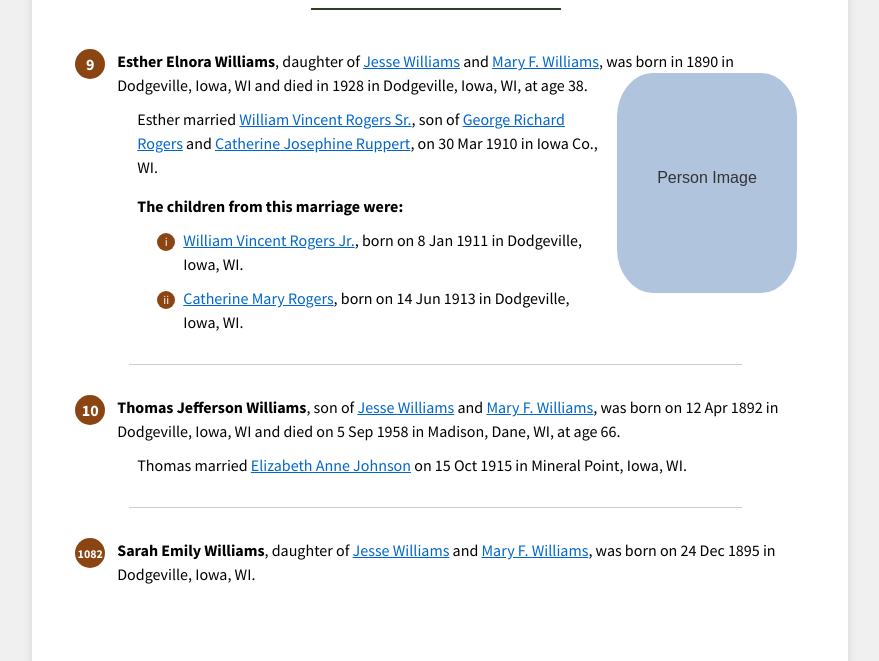
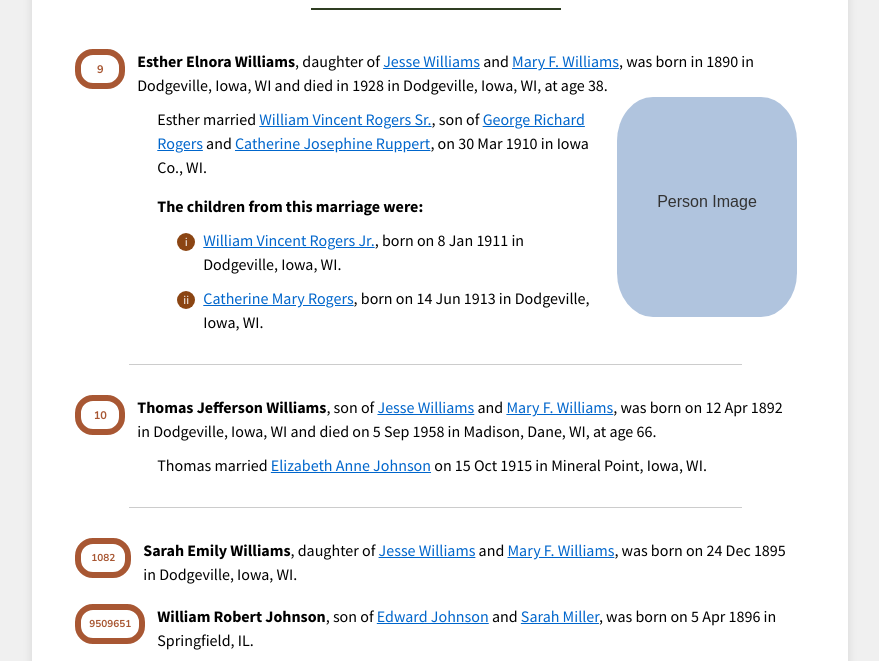
Before and after one commit to duresha/legacy-sheet-template, a website built with Vite: page src/index.html in a window 1280 px wide. Shown: the part 139-800 px from the top of the page, without its empty margins (200-1079 px from the left). Built offline with nearby package versions, Linux system fonts and the light colour scheme; files whose address does not match are found by name.

Commit message:
Update person number stylings

```diff
--- a/src/index.html
+++ b/src/index.html
@@ -64,6 +64,14 @@
             </div>
         </div>
 
+        <!-- Example with very large number -->
+        <div class="person-entry">
+            <div class="person-number large-number">9509651</div>
+            <div class="person-content">
+                <span class="person-name">William Robert Johnson</span><span class="relationship-text">, son of <a href="#">Edward Johnson</a> and <a href="#">Sarah Miller</a>, was born on 5 Apr 1896 in Springfield, IL.</span>
+            </div>
+        </div>
+
         <!-- Footer -->
         <div class="footer-line"></div>
         <div class="footer">
--- a/src/style.css
+++ b/src/style.css
@@ -2,6 +2,7 @@
 @import url('https://fonts.googleapis.com/css2?family=Merriweather:ital,wght@0,300;0,400;0,700;1,400&display=swap');
 @import url('https://fonts.googleapis.com/css2?family=Source+Sans+Pro:wght@400;600;700&display=swap');
 @import url('https://fonts.googleapis.com/css2?family=Public+Sans:wght@400;900&display=swap');
+@import url('https://fonts.googleapis.com/css2?family=Nunito+Sans:opsz,wght@6..12,700&display=swap'); /* Better alternative to Canva Sans */
 
 /* Custom Font Face for Roca Two Bold */
 @font-face {
@@ -68,25 +69,33 @@ body {
     display: flex;
     margin-bottom: 18px;
     position: relative;
+    align-items: flex-start;
 }
 
 .person-number {
     display: flex;
     align-items: center;
     justify-content: center;
-    min-width: 30px;
-    height: 30px;
-    background: #8B4513;
-    color: white;
+    min-width: 28px; /* Base size that will grow */
+    height: 28px;
+    background: transparent; /* No fill color */
+    color: #a85733; /* Text color as specified */
     text-align: center;
-    border-radius: 50%;
+    border: 6px solid #a85733; /* Border/outline as specified */
+    border-radius: 18px; /* Corner rounding as specified */
+    font-family: 'Nunito Sans', sans-serif; /* Better alternative to Canva Sans */
+    font-size: 11px; /* Font size as specified */
     font-weight: bold;
     margin-right: 12px;
     flex-shrink: 0;
+    box-sizing: content-box; /* Ensures border doesn't affect dimensions */
+    padding: 0 5px; /* Horizontal padding to accommodate larger numbers */
 }
 
+/* For extremely large numbers */
 .large-number {
-    font-size: 12px; /* Smaller font for larger numbers */
+    padding: 0 8px; /* More horizontal padding for very large numbers */
+    font-size: 10px; /* Slightly smaller font for readability */
 }
 
 .person-content {
```
